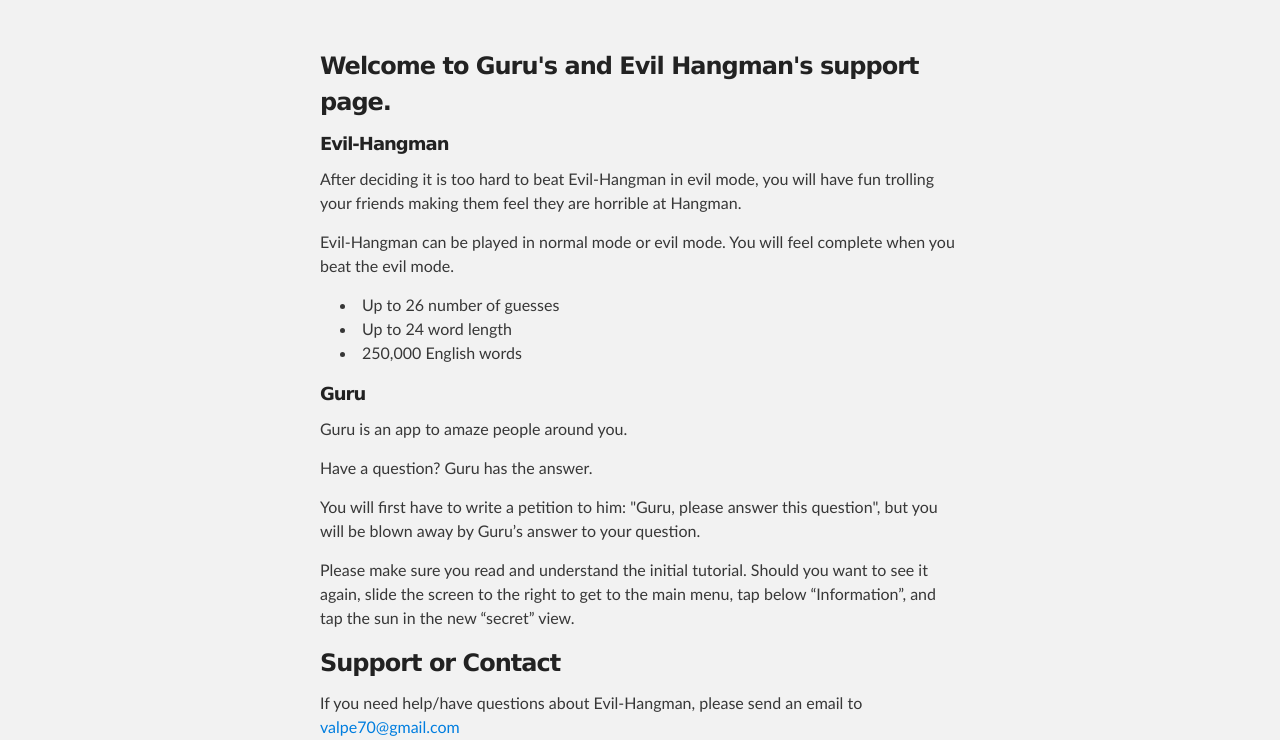
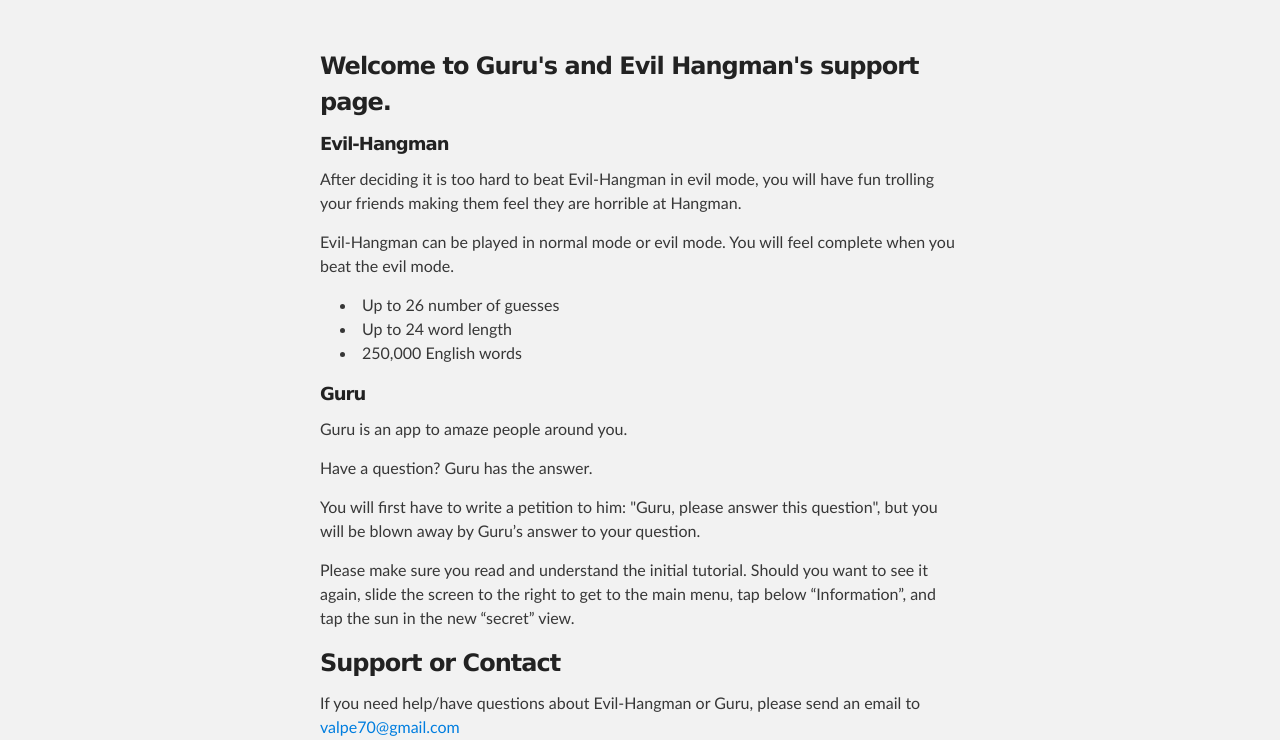
Before and after one commit to valentin7/Apps-Support, a plain HTML site: page index.html in a window 1280 px wide. Shown: the part 212-952 px from the top of the page. Drawn offline with Linux system fonts and the light colour scheme.

Commit message:
Update index.html

```diff
--- a/index.html
+++ b/index.html
@@ -48,7 +48,7 @@
 <h3>
 <a name="support-or-contact" class="anchor" href="#support-or-contact"><span class="octicon octicon-link"></span></a>Support or Contact</h3>
 
-<p>If you need help/have questions about Evil-Hangman, please send an email to <a href="mailto:valpe70@gmail.com">valpe70@gmail.com</a></p>
+<p>If you need help/have questions about Evil-Hangman or Guru, please send an email to <a href="mailto:valpe70@gmail.com">valpe70@gmail.com</a></p>
       </section>
     </div>
 
```
